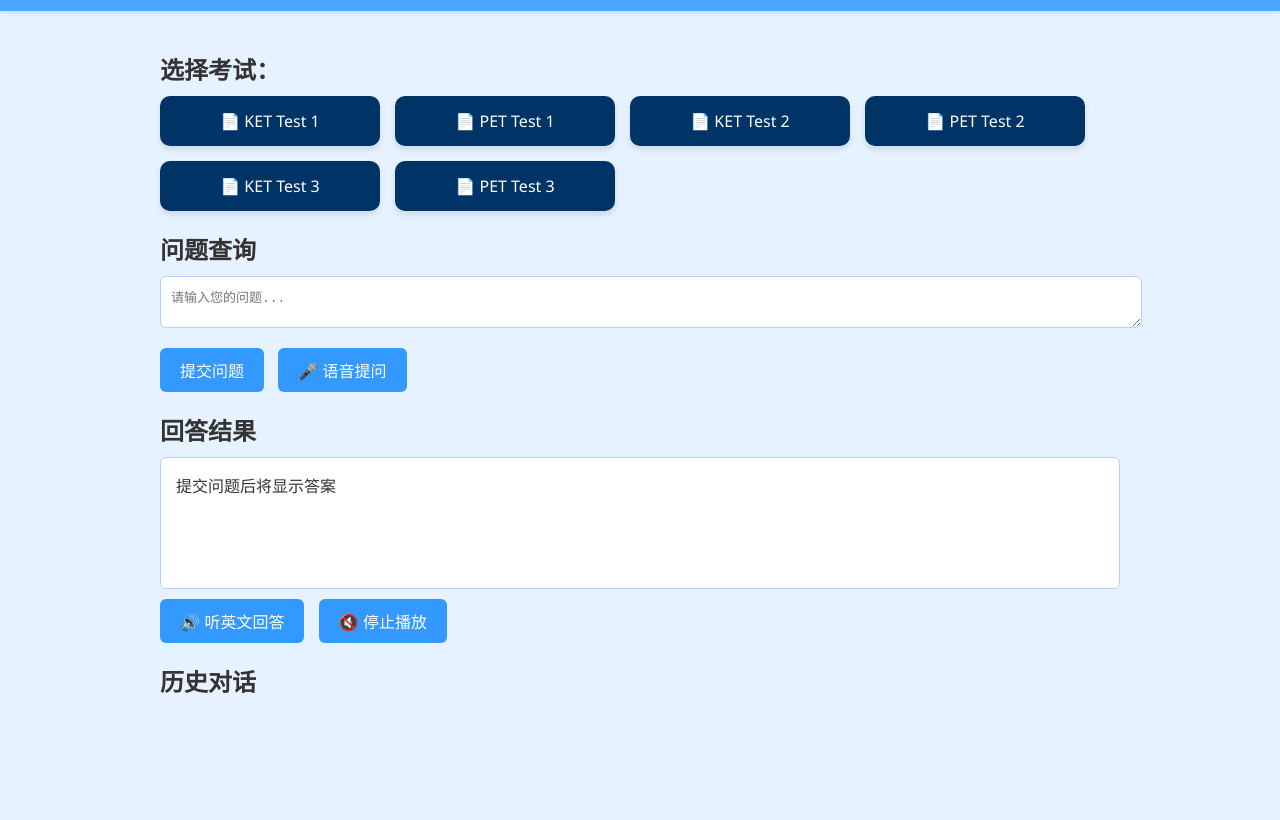
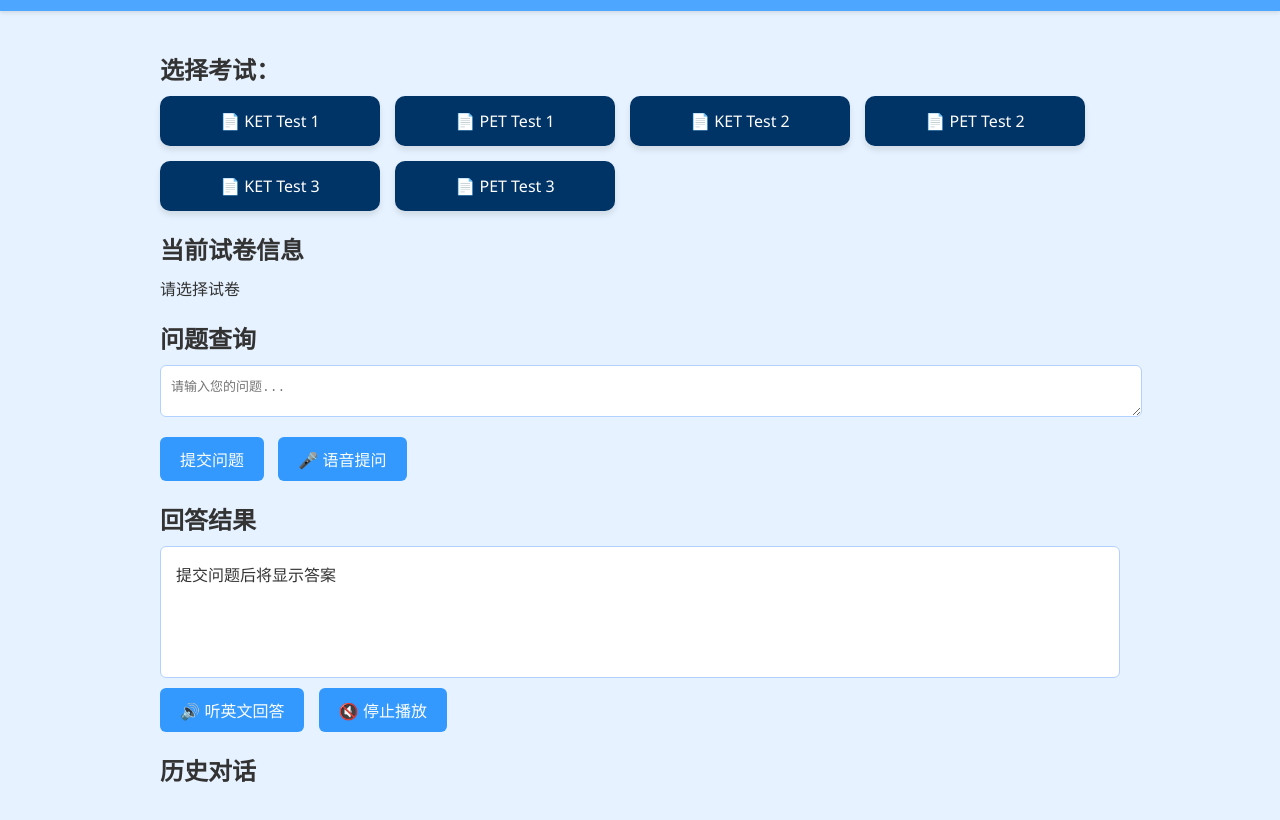
Before and after one commit to TommyTam2012/ket-pet-ai-app, a website: page public/index.html in a window 1280 px wide. Shown: the part 106-926 px from the top of the page. Before the commit the page ends 840 px from the top, so only its background shows below. Drawn offline with Linux system fonts and the light colour scheme.

Commit message:
Update index.html

```diff
--- a/public/index.html
+++ b/public/index.html
@@ -60,7 +60,12 @@
         <div class="exam-btn" onclick="setExam('pet03')">📄 PET Test 3</div>
       </div>
     </section>
-
+     <!-- ✅ ADD THIS BELOW -->
+  <section class="file-info">
+    <h2>当前试卷信息</h2>
+    <div id="fileInfo">请选择试卷</div>
+  </section>
+</section>
     <section class="question">
       <h2>问题查询</h2>
       <textarea id="questionInput" placeholder="请输入您的问题..."></textarea>
```
